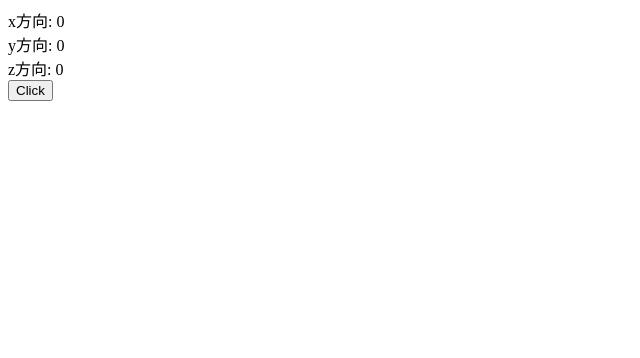
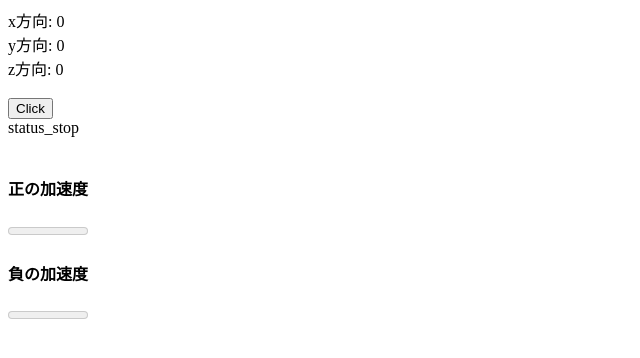
Before and after one commit to ysdko/rhythmic-cleaner, a plain HTML site: page device_motion.html in a window 1280 px wide. Shown: the whole page, without its empty margins (0-640 px from the left). Drawn offline with Linux system fonts and the light colour scheme.

Commit message:
加速度閾値と簡易的UI

```diff
--- a/device_motion.html
+++ b/device_motion.html
@@ -7,18 +7,28 @@
   </head>
 
   <body>
-    <div id="txt">ここにデータを表示</div>
+    <div id="txt">ここにデータを表示</div><br>
+
     <!-- データを表示するdiv要素 -->
     <button onClick="deviceMotionRequest()">Click</button>
 
+    <!-- 加速度の閾値判定 -->
+    <div id="acc_status">ここにデータを表示</div><br>
+    <h4>正の加速度</h4>
+    <meter max="10" low="1" high="4" optimum="0" id="plus">javascriptから参照</meter>
+    <h4>負の加速度</h4>
+    <meter max="10" low="1" high="4" optimum="0" id="minus">javascriptから参照</meter>
+
     <script>
       var all_info = 0;
-      var alpha = 0,
-        beta = 0,
-        gamma = 0;
-      var now_speed_x = 0,
-        now_speed_y = 0,
-        now_speed_z = 0;
+      var x = 0,
+        y = 0,
+        z = 0;
+      var now_acc_x = 0,
+        now_acc_y = 0,
+        now_acc_z = 0;
+      //var threashold_x = 0, threashold_y = 0, threashold_z = 0;
+      var acc_status;
 
       function deviceMotionRequest() {
         if (navigator.userAgent.match(/iPhone/)) {
@@ -38,33 +48,91 @@
 
       function motion() {
         all_info = event.accelerationIncludingGravity;
-        alpha = all_info.x;
-        beta = all_info.y;
-        gamma = all_info.z;
+        x = all_info.x;
+        y = all_info.y;
+        z = all_info.z;
+        // threashold_xy = x;
+        // threashold_z = z;
       }
+
       // 指定時間ごとに繰り返し実行される setInterval(実行する内容, 間隔[ms]) タイマーを設定
       var timer = window.setInterval(() => {
         displayData(); // displayData 関数を実行
       }, 33); // 33msごとに（1秒間に約30回）
 
+      //四捨五入関数
+      function orgRound(value, base) {
+        return Math.round(value * base) / base;
+      }
+
       // データを表示する displayData 関数
       function displayData() {
         var txt = document.getElementById("txt"); // データを表示するdiv要素の取得
 
-        // now_speed_x = now_speed_x + alpha * 0.033;
-        // now_speed_y = now_speed_y + beta  * 0.033;
-        // now_speed_z = (now_speed_z - 9.8) + gamma * 0.033;
-
         txt.innerHTML =
           "x方向: " +
-          alpha +
+          orgRound(x, 10) +
           "<br>" + // x軸の値
           "y方向: " +
-          beta +
+          orgRound(y, 10) +
           "<br>" + // y軸の値
           "z方向: " +
-          gamma; // z軸の値
-      }
+          orgRound(z, 10); // z軸の値
+
+          //メータで表示
+          if(y >= 0){
+
+            meter_plus = document.getElementById("plus"); // データを表示するdiv要素の取得
+            meter_plus.value = orgRound(y, 10);
+            meter_minus = document.getElementById("minus"); // データを表示するdiv要素の取得
+            meter_minus.value = 0;
+
+          }
+          else{
+
+            meter_plus = document.getElementById("plus"); // データを表示するdiv要素の取得
+            meter_plus.value = 0;
+            meter_minus = document.getElementById("minus"); // データを表示するdiv要素の取得
+            meter_minus.value = -orgRound(y, 10);
+
+          }
+
+          //閾値処理
+          if(y >= -1 && y <= 1){
+
+            acc_status = "status_stop";
+
+          }
+          else if(y >= -4 && y < -1){
+
+            acc_status = "status_minuslow";
+
+          }
+
+          else if(y < -4){
+
+            acc_status = "status_minushigh";
+
+          }
+
+          else if(y <= 4 && y > 1){
+
+            acc_status = "status_pluslow";
+
+          }
+
+          else if(y > 4){
+
+            acc_status = "status_plushigh";
+
+          }
+
+          var temp_status = document.getElementById("acc_status"); // データを表示するdiv要素の取得
+
+          temp_status.innerHTML = acc_status;
+
+        }
+
     </script>
   </body>
 </html>
```
